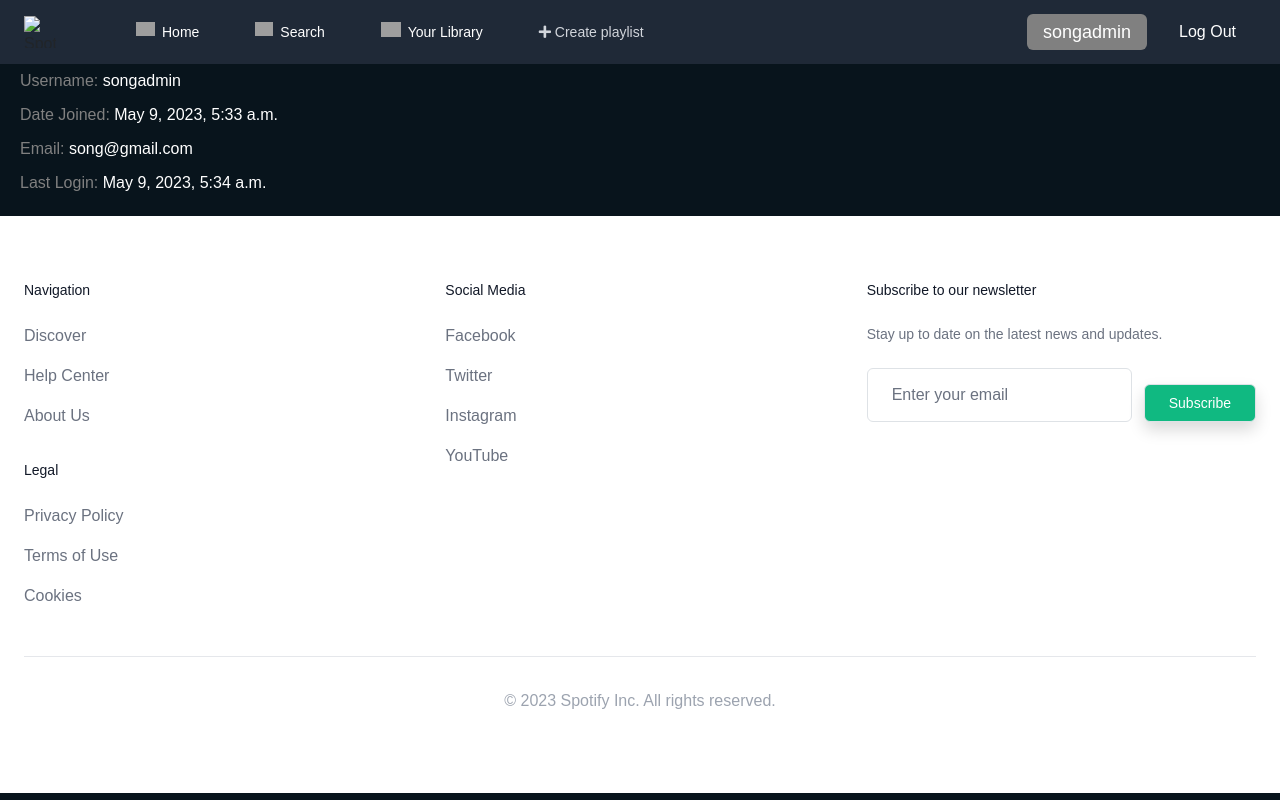
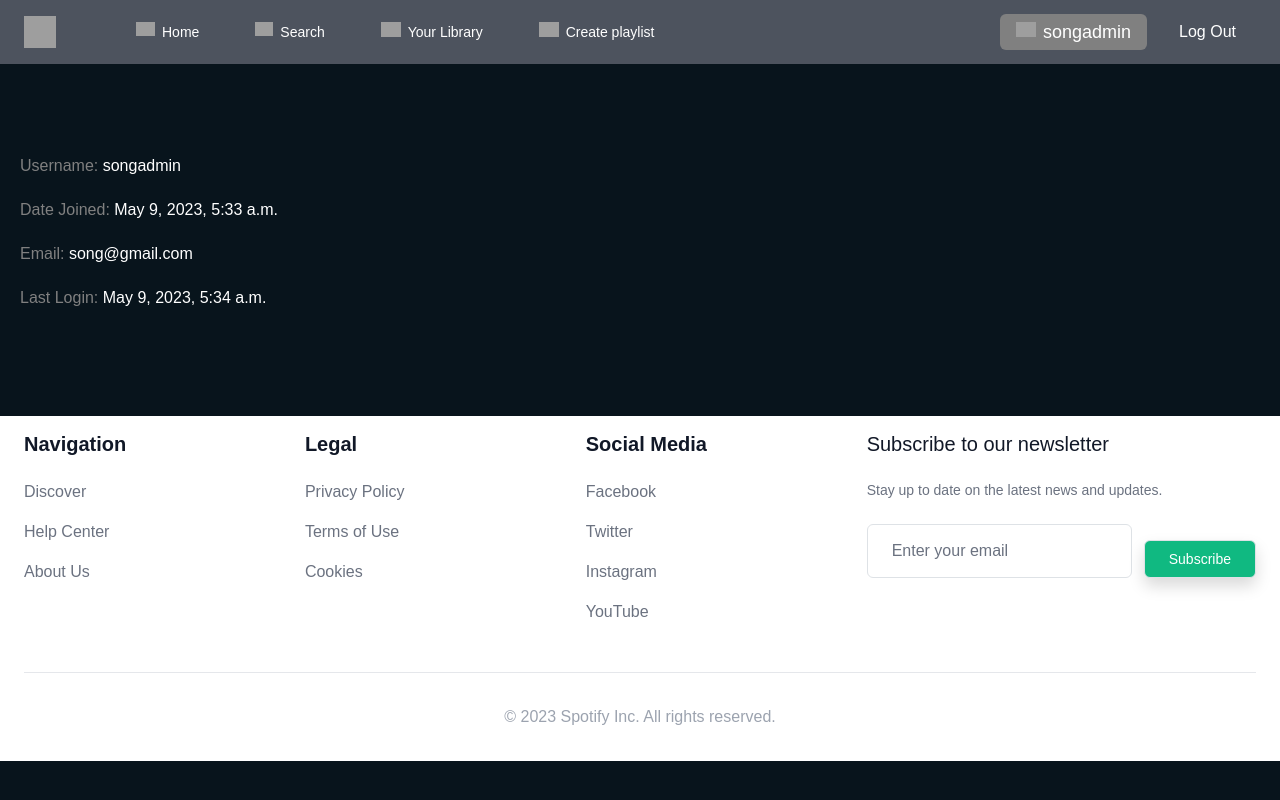
Before and after one commit to nurzzaat/BackEnd_-2term-, a Django app: page /accounts/profile/ in a window 1280 px wide. Run offline with Django 4.2, Linux system fonts and the light colour scheme; a user stored in the database is signed in; some libraries are stand-ins or nearby versions; grey boxes are pictures that could not be loaded.

Commit message:
style and design

```diff
--- a/backend_final/settings.py
+++ b/backend_final/settings.py
@@ -12,7 +12,7 @@ https://docs.djangoproject.com/en/4.1/ref/settings/
 
 # from pathlib import Path
 import os
-#from crispy_forms import __version__ as CRISPY_FORMS_VERSION
+from crispy_forms import __version__ as CRISPY_FORMS_VERSION
 
 
 # Build paths inside the project like this: BASE_DIR / 'subdir'.
@@ -43,7 +43,7 @@ INSTALLED_APPS = [
     'django.contrib.staticfiles',
     'review.apps.ReviewConfig',
     'crispy_forms',
-    # 'crispy_bootstrap4',
+    'crispy_bootstrap4',
 ]
 
 MIDDLEWARE = [
--- a/review/templates/album_list.html
+++ b/review/templates/album_list.html
@@ -9,7 +9,7 @@
                 <h2 >{{ genre }}</h2>
                 <ul class="genre">
                     {% for album in albums %}
-                        <a class="album" href="/albums/{{ album.id }}/">{{ album.name }}<img src="{% static 'Spotify-App-Icon-Large.png' %}" alt=""></a>
+                        <a class="album" style="background-color:#a5a5a5;" href="/albums/{{ album.id }}/">{{ album.name }}<img src="{% static 'Spotify-App-Icon-Large.png' %}" alt=""></a>
                     {% endfor %}
                 </ul>
             {% endfor %}
--- a/review/templates/album_songs.html
+++ b/review/templates/album_songs.html
@@ -8,7 +8,7 @@
 
         <ul class="songs">
             {% for song in songs %}
-                <a href="/song/{{ song.id }}/">
+                <a style="text-decoration: none" href="/song/{{ song.id }}/">
                     <li class="song">
                         {{ song.name }}
                     </li>
--- a/review/templates/albums_of_one_genre.html
+++ b/review/templates/albums_of_one_genre.html
@@ -1,4 +1,6 @@
 {% extends 'base.html' %}
+{% load static %}
+
 
 {% block content %}
     <div class="container">
@@ -7,7 +9,7 @@
         <div class="albums">
                 <ul class="genre">
                     {% for album in albums_of_one_genre %}
-                        <a class="album" href="/albums/{{ album.id }}/">{{ album.name }}</a>
+                        <a style="background-color: #a5a5a5" class="album" href="/albums/{{ album.id }}/">{{ album.name }}<img src="{% static 'Spotify-App-Icon-Large.png' %}" alt=""></a>
                     {% endfor %}
                 </ul>
         </div>
--- a/review/templates/playlist_songs.html
+++ b/review/templates/playlist_songs.html
@@ -5,7 +5,7 @@
         <h1>Плэйлист - {{ playlist.name }}</h1>
         <ul class="songs">
             {% for song in songs %}
-                <a href="/song/{{ song.song.pk }}/">
+                <a style="text-decoration: none;color: white" href="/song/{{ song.song.pk }}/">
                     <li class="song">
                         {{ song.song }}
                     </li>
--- a/review/templates/search.html
+++ b/review/templates/search.html
@@ -16,7 +16,7 @@
                     <div style="display: flex; flex-direction: column; margin-bottom: 10px">
                     <div class="flex flex-col sm:flex-row justify-center max-w-md mx-auto py-2 px-3 sm:px-6 lg:px-8">
                         <input type="text" name="search" id="search" placeholder="Search"
-                           class="flex-1 appearance-none border-2 border-gray-300 rounded-md w-full py-1 px-4 text-gray-700 leading-tight focus:outline-none focus:border-green-500 focus:ring-green-500">
+                           class="flex-1 appearance-none border-2 border-gray-300 rounded-md w-full py-1 sm:px-7 text-gray-700 leading-tight focus:outline-none focus:border-green-500 focus:ring-green-500">
                         <button type="submit"
                                 class="mt-2 sm:mt-0 sm:ml-3 inline-flex items-center px-6 py-2
                                 border border-transparent text-base font-medium rounded-md shadow-sm
@@ -36,7 +36,7 @@
                     {% for song in songs %}
                         <li class="list-group-item">
                             <span class="text-info">Title: </span> <a
-                                href="{% url 'song_detail' song.pk %}">{{ song }}</a>
+                                style="text-decoration: none;" href="{% url 'song_detail' song.pk %}">{{ song }}</a>
                             <br/>
                             <span class="text-info">Artist: </span> {{ song.artist }}
                         </li>
--- a/review/templates/song_detail.html
+++ b/review/templates/song_detail.html
@@ -24,7 +24,6 @@
             <div class="song-actions">
                 <button class="play-button">Play</button>
                 {% if user.is_authenticated %}
-{#                    {% if song.name in Playlist.objects.get(song=) %}#}
                     <a href="{% url 'add_song_to_playlist' song.pk %}"><button class="add-to-playlist-button">Add to Playlist</button></a>
                     <a href="{% url 'song_edit' song.pk %}">
                         <button class="add-to-playlist-button">Edit song</button>
--- a/review/views.py
+++ b/review/views.py
@@ -5,6 +5,9 @@ from .models import (Artist, Album, Song, Playlist, PlaylistSong)
 from django.contrib import messages
 from django.contrib.auth.models import auth
 from django.shortcuts import render, get_object_or_404, redirect, HttpResponseRedirect
+from django.http import FileResponse
+from django.views import View
+import os
 
 
 def album_list(request):
@@ -162,11 +165,13 @@ def logout_user(request):
     auth.logout(request)
     return redirect('albums')
 
+
 @login_required
 def profile(request):
     user = request.user
     permissions = user.get_all_permissions()
     return render(request, 'profile.html', {'user': user, 'permissions': permissions})
+
 
 def create_playlist(request):
     if request.method == 'POST':
--- a/static/main.css
+++ b/static/main.css
@@ -9,7 +9,6 @@ body {
     font-family: CircularSp, CircularSp-Arab, CircularSp-Hebr, CircularSp-Cyrl, CircularSp-Grek, CircularSp-Deva, var, sans-serif;
     height: 100vh;
 }
-
 
 /*home css*/
 .container {
@@ -47,6 +46,7 @@ h1, h2 {
     height: 12em;
     width: 8.5em;
     text-align: center;
+    text-decoration: none;
     font-size: 20px;
     font-weight: bold;
     background-color: #181818;
@@ -59,6 +59,8 @@ h1, h2 {
 .album:hover {
     transform: scale(1.05);
     box-shadow: 5px 5px 10px rgba(0, 0, 0, 0.2);
+    text-decoration: none;
+    color: #31c262;
 }
 
 /* album */
@@ -144,6 +146,8 @@ h1, h2 {
 .play-button:hover,
 .add-to-playlist-button:hover {
   background-color: #1aa34a;
+    text-decoration: none;
+    color: white;
 }
 
 .play-button:focus,
--- a/templates/base.html
+++ b/templates/base.html
@@ -8,18 +8,20 @@
     <link rel="stylesheet" href="https://stackpath.bootstrapcdn.com/bootstrap/4.4.1/css/bootstrap.min.css"
           integrity="sha384-Vkoo8x4CGsO3+Hhxv8T/Q5PaXtkKtu6ug5TOeNV6gBiFeWPGFN9MuhOf23Q9Ifjh" crossorigin="anonymous">
     <link rel="stylesheet" href="https://cdnjs.cloudflare.com/ajax/libs/font-awesome/5.15.3/css/all.min.css"
-          integrity="sha512-eQ+BcrT60Snb08JyZ3k01IpjkqbzK42ojUxPNC0yfh+JbIK+hXXLdjBZ4mcU3fcgMu7ghxFTQ+oD11/GjT+9aQ==" crossorigin="anonymous" referrerpolicy="no-referrer" />
+          integrity="sha512-eQ+BcrT60Snb08JyZ3k01IpjkqbzK42ojUxPNC0yfh+JbIK+hXXLdjBZ4mcU3fcgMu7ghxFTQ+oD11/GjT+9aQ=="
+          crossorigin="anonymous" referrerpolicy="no-referrer"/>
     <link rel="stylesheet" href="{% static 'main.css' %}">
 
 </head>
 <body>
 
-<nav class="bg-gray-800">
+<nav style="background-color: #4d535e">
     <div class="max-w-7xl mx-auto px-4 sm:px-6 lg:px-8">
         <div class="flex items-center justify-between h-16">
             <div class="flex items-center">
                 <div class="flex-shrink-0">
-                    <img class="h-8 w-8" src="https://www.scdn.co/i/_global/favicon.png" alt="Spotify Logo">
+                    <img class="h-8 w-8" src="https://icons.veryicon.com/png/o/brands/brand-1/spotify-44.png"
+                         alt="Spotify Logo">
                 </div>
                 <div class="hidden md:block">
                     <div class="ml-10 flex items-baseline">
@@ -42,11 +44,13 @@
                                 style="float:left;margin-right:7px " width="20px" height="20px"
                                 src="https://icons.veryicon.com/png/o/miscellaneous/dowell/playlist-7.png">Your Library</a>
 
-                        <a class="ml-4 px-3 py-2 rounded-md text-sm font-medium text-gray-300 hover:text-white hover:bg-gray-700 focus:outline-none focus:text-white focus:bg-gray-700"
+                        <a class="ml-4 px-3 py-2 rounded-md text-sm font-medium text-gray-300 {% if request.path == '/create_playlist/' %}active"
+                           style="color: white; background-color: gray;text-decoration: none{% else %}" style="color: white; text-decoration: none{% endif %}"
                                 {% if user.is_authenticated %} href="{% url 'create_playlist' %}"
-                            {% else %}onclick="authenticate()" href="#"{% endif %}>
-                            <i class="fas fa-plus"></i>
-                            Create playlist</a>
+                                {% else %} onclick="authenticate()" href="#"{% endif %}><img
+                                style="float:left;margin-right:7px " width="20px" height="20px"
+                                src="https://icons.veryicon.com/png/o/miscellaneous/cloud-vision-design-group/create-v.png">Create
+                            playlist</a>
                     </div>
                 </div>
             </div>
@@ -54,30 +58,28 @@
                 <div class="ml-4 flex items-center md:ml-6">
 
                     <div class="ml-3 relative">
-                        <div>
                         <button style="float: left;margin-right: 30px"
                                 class="flex text-sm border-2 border-transparent rounded-full focus:outline-none focus:border-white transition duration-150 ease-in-out"
                                 id="user-menu" aria-label="User menu" aria-haspopup="true">
                             {% if user.is_authenticated %}
-                                    <span>
-                                    <a href="{% url 'profile' %}"
-                                       class="ml-4 px-3 py-2 rounded-md text-sm font-medium text-gray-300 {% if request.path == '/accounts/profile/' %}active"
-                                       style="color: white; background-color: gray;font-size: 18px;text-decoration: none{% else %}" style="color: white;text-decoration:none;font-size: 18px{% endif %}">{{ request.user }}</a>
-                                    </span>
+                                <a class="ml-4 px-3 py-2 rounded-md text-sm font-medium text-gray-300 {% if request.path == '/accounts/profile/' %}active"
+                                   style="color: white; background-color: gray;font-size: 18px;text-decoration: none{% else %}" style="color: white;text-decoration:none;font-size: 18px{% endif %}" href="{% url 'profile' %}"><img
+                                        style="float:left;margin-right:7px " width="20px" height="20px"
+                                        src="https://icons.veryicon.com/png/128/internet--web/three-body-project-icon/user-126.png">{{ request.user }}</a>
+
                             {% endif %}
                         </button>
 
                         {% if user.is_authenticated %}
 
-                                <div style="float:left; color:white;margin-right: 20px;">
+                            <div style="float:left; color:white;margin-right: 20px;margin-top: 8px">
                                 <a style="color:white;text-decoration: none" href="{% url 'logout' %}">Log Out</a>
                             </div>
                         {% else %}
-                                <div style="float:left; color:white;margin-right: 20px;">
+                            <div style="float:left; color:white;margin-right: 20px;margin-top: 8px">
                                 <a style="color:white;text-decoration: none" href="{% url 'login' %}">Log In</a>
                             </div>
                         {% endif %}
-                        </div>
                     </div>
                 </div>
             </div>
@@ -92,15 +94,14 @@
     {% endblock %}
 </div>
 
-<footer class="bg-white">
-    <div class="max-w-7xl mx-auto py-12 px-4 sm:px-6 lg:py-16 lg:px-8">
+<footer style="background-color: #ffffff">
+    <div class="max-w-7xl mx-auto py-8 px-4 sm:px-6 lg:py-4 lg:px-8">
         <div class="xl:grid xl:grid-cols-3 xl:gap-8">
-            <div class="grid grid-cols-2 gap-8 xl:col-span-2">
-                <div class="space-y-8">
+            <div class="grid grid-cols-3 gap-8 xl:col-span-2">
                 <div>
-                        <h3 class="text-sm font-medium text-gray-900">
+                    <h5 class=" font-medium text-gray-900 font-weight-bold">
                         Navigation
-                        </h3>
+                    </h5>
                     <ul class="mt-4 space-y-4">
                         <li><a href="#" class="text-base text-gray-500 hover:text-gray-900">Discover</a></li>
                         <li><a href="#" class="text-base text-gray-500 hover:text-gray-900">Help Center</a></li>
@@ -108,20 +109,19 @@
                     </ul>
                 </div>
                 <div>
-                        <h3 class="text-sm font-medium text-gray-900">
+                    <h5 class="font-medium text-gray-900 font-weight-bold">
                         Legal
-                        </h3>
+                    </h5>
                     <ul class="mt-4 space-y-4">
                         <li><a href="#" class="text-base text-gray-500 hover:text-gray-900">Privacy Policy</a></li>
                         <li><a href="#" class="text-base text-gray-500 hover:text-gray-900">Terms of Use</a></li>
                         <li><a href="#" class="text-base text-gray-500 hover:text-gray-900">Cookies</a></li>
                     </ul>
                 </div>
-                </div>
                 <div>
-                    <h3 class="text-sm font-medium text-gray-900">
+                    <h5 class="font-medium text-gray-900 font-weight-bold">
                         Social Media
-                    </h3>
+                    </h5>
                     <ul class="mt-4 space-y-4">
                         <li><a href="#" class="text-base text-gray-500 hover:text-gray-900">Facebook</a></li>
                         <li><a href="#" class="text-base text-gray-500 hover:text-gray-900">Twitter</a></li>
@@ -131,9 +131,9 @@
                 </div>
             </div>
             <div class="mt-8 xl:mt-0">
-                <h3 class="text-sm font-medium text-gray-900">
+                <h5 class="font-medium text-gray-900">
                     Subscribe to our newsletter
-                </h3>
+                </h5>
                 <p class="mt-4 text-sm text-gray-500">Stay up to date on the latest news and updates.</p>
                 <form class="mt-4 sm:flex sm:max-w-md">
                     <label for="email-address" class="sr-only">Email address</label>
@@ -154,7 +154,6 @@
         </div>
     </div>
 </footer>
-
 </body>
 <script>
     function authenticate() {
--- a/templates/profile.html
+++ b/templates/profile.html
@@ -3,12 +3,16 @@
 {% block title %}Profile{% endblock %}
 
 {% block content %}
-    <div>
-    <ul>
-      <li style="padding: 5px 0"><span style="color: grey;padding: 10px 0 10px 20px">Username:    <span style="color: white;">{{ user.username }} </span></span></li>
-      <li style="padding: 5px 0"><span style="color: grey;padding: 10px 0 10px 20px">Date Joined: <span style="color: white;">{{ user.date_joined }} </span></span></li>
-        <li style="padding: 5px 0"><span style="color: grey;padding: 10px 0 10px 20px">Email: <span style="color: white;">{{ user.email }}</span></span></li>
-        <li style="padding: 5px 0"><span style="color: grey;padding: 10px 0 10px 20px">Last Login: <span style="color: white;">{{ user.last_login }}</span></span></li>
-  </ul>
+    <div class="lg:py-20">
+        <ul>
+            <li style="padding: 10px 0"><span style="color: grey;padding: 10px 0 10px 20px">Username:    <span
+                    style="color: white;">{{ user.username }} </span></span></li>
+            <li style="padding: 10px 0"><span style="color: grey;padding: 10px 0 10px 20px">Date Joined: <span
+                    style="color: white;">{{ user.date_joined }} </span></span></li>
+            <li style="padding: 10px 0"><span style="color: grey;padding: 10px 0 10px 20px">Email: <span
+                    style="color: white;">{{ user.email }}</span></span></li>
+            <li style="padding: 10px 0"><span style="color: grey;padding: 10px 0 10px 20px">Last Login: <span
+                    style="color: white;">{{ user.last_login }}</span></span></li>
+        </ul>
     </div>
 {% endblock %}
```
Also changed, not shown: review/templates/add_song_to_playlist.html (+5 -3 lines), review/templates/my_library.html (+4 -13 lines), db.sqlite3. Lines whose indentation alone changed are shown as unchanged.
